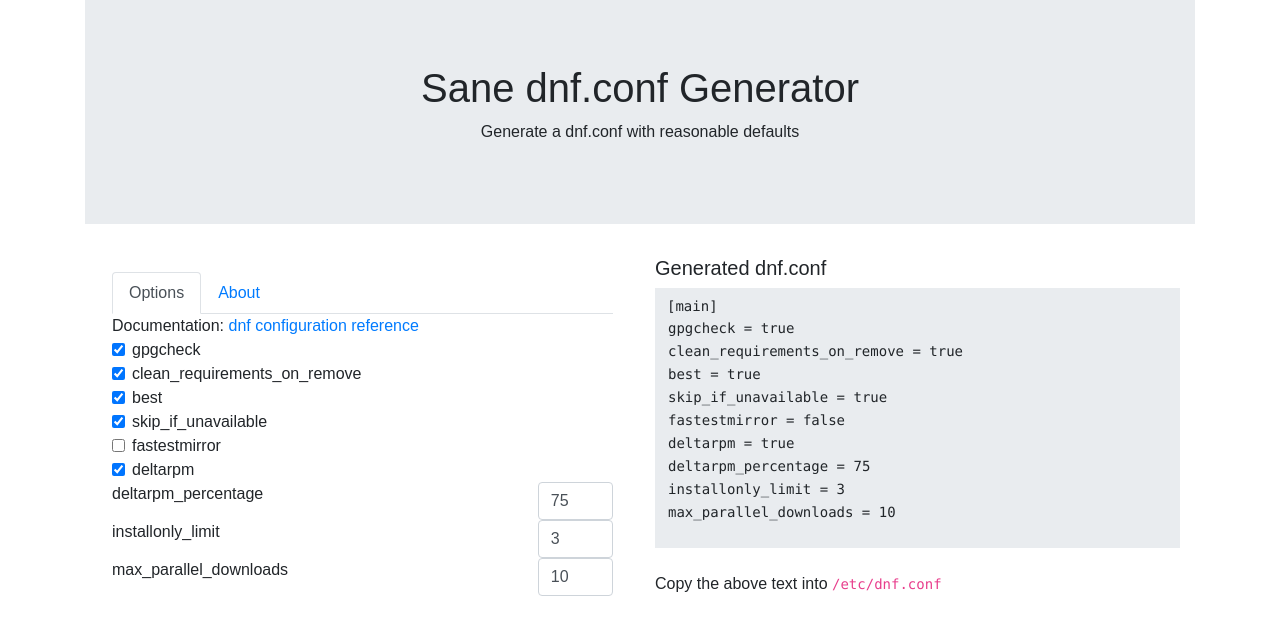
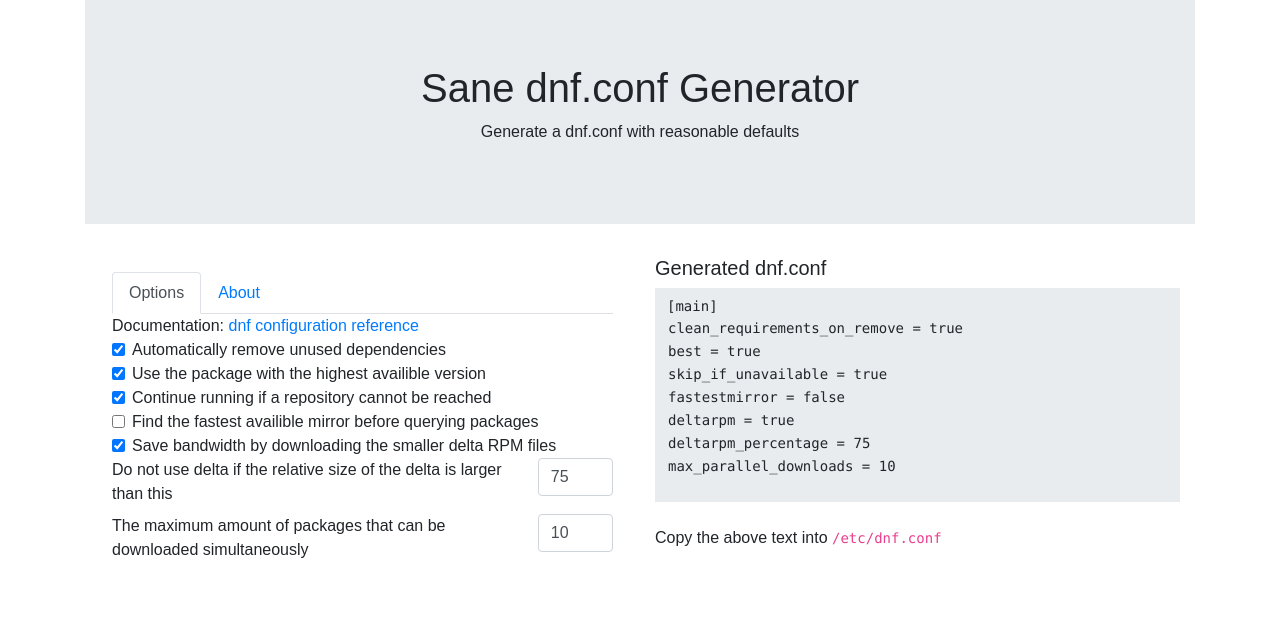
Before and after one commit to hewlett-packard-lovecraft/sane-dnf-config-generator, a React (Create React App) app: page / in a window 1280 px wide. Shown: the top 634 px of the page. Built offline with nearby package versions, Linux system fonts and the light colour scheme.

Commit message:
added description

```diff
--- a/src/Components/ConfigurationForm.tsx
+++ /dev/null
@@ -1,37 +0,0 @@
-import React from "react";
-import Option from "../Types/IOption";
-import ConfigurationOption from "./ConfigurationOption";
-import { Form } from "react-bootstrap";
-
-interface IProps {
-  options: Option[];
-  handleInputChange: (index: number, value: number) => void;
-  handleCheckboxChange: (index: number) => void;
-}
-
-class ConfigurationForm extends React.Component<IProps> {
-  render() {
-    let options = this.props.options.map((option: Option, index: number) => (
-      <ConfigurationOption
-        option={option}
-        index={index}
-        handleInputChange={this.props.handleInputChange}
-        handleCheckboxChange={this.props.handleCheckboxChange}
-        key={`configuration-${option.name}`}
-      />
-    ));
-
-    return (
-      <>
-        Documentation:{" "}
-        <a href="https://dnf.readthedocs.io/en/latest/">
-          dnf configuration reference
-        </a>{" "}
-        <br />
-        <Form>{options}</Form>
-      </>
-    );
-  }
-}
-
-export default ConfigurationForm;
--- a/src/Components/ConfigurationOption.tsx
+++ b/src/Components/ConfigurationOption.tsx
@@ -10,41 +10,39 @@
   handleCheckboxChange: (index: number) => void;
 }
 
-class ConfigurationOption extends React.Component<IProps> {
-  render() {
-      if (typeof this.props.option.value === "boolean") {
+const ConfigurationOption = (props: IProps) => {
+    if (typeof props.option.value === "boolean") {
       return (
-          <div key={`configuration-${this.props.option.name}`}>
+        <div key={`configuration-${props.option.name}`}>
           <Form.Check
             type={"checkbox"}
-              key={`configuration-${this.props.option.name}`}
-              label={this.props.option.name}
-              checked={ this.props.option.value }
-              onChange={ () => this.props.handleCheckboxChange(this.props.index) }
+            key={`configuration-${props.option.name}`}
+            label={props.option.description}
+            checked={ props.option.value }
+            onChange={ () => props.handleCheckboxChange(props.index) }
           />
         </div>
       );
-      } else if (typeof this.props.option.value === "number") {
+    } else if (typeof props.option.value === "number") {
       return (
-          <div key={`configuration-${this.props.option.name}`}>
+        <div key={`configuration-${props.option.name}`}>
           <Form.Row>
             <Col xs="10">
-                <Form.Label>{this.props.option.name}</Form.Label>
+              <Form.Label>{props.option.description}</Form.Label>
             </Col>
             <Col>
               <Form.Control
                 type={"number"}
-                  key={`configuration-${this.props.option.name}`}
-                  value={this.props.option.value}
-                  onChange={ (e: React.ChangeEvent<HTMLInputElement>) => this.props.handleInputChange(this.props.index, parseInt(e.target.value)) }
+                key={`configuration-${props.option.name}`}
+                value={props.option.value}
+                onChange={ (e: React.ChangeEvent<HTMLInputElement>) => props.handleInputChange(props.index, parseInt(e.target.value)) }
               />
             </Col>
           </Form.Row>
         </div>
       );
     } else {
-      return <div key={`configuration-${this.props.option.name}`}> </div>;
-    }
+    return <div key={`configuration-${props.option.name}`}> </div>;
   }
 }
 
--- a/src/Components/ConfigurationPane.tsx
+++ b/src/Components/ConfigurationPane.tsx
@@ -1,7 +1,7 @@
-import { Tabs, Tab } from "react-bootstrap";
 
+import { Tabs, Tab, Form } from "react-bootstrap";
 import Option from "../Types/IOption";
-import ConfigurationForm from "./ConfigurationForm";
+import ConfigurationOption from "./ConfigurationOption";
 
 interface IProps {
   options: Option[];
@@ -10,15 +10,31 @@
 }
 
 const ConfigurationPane = (props: IProps) => {
+    let options = props.options.map((option: Option, index: number) => (
+      <ConfigurationOption
+        option={option}
+        index={index}
+        handleInputChange={props.handleInputChange}
+        handleCheckboxChange={props.handleCheckboxChange}
+        key={`configuration-${option.name}`}
+      />
+    ));
+
   return (
     <div className="configuration-pane">
-      <Tabs variant="tabs">
+      <Tabs
+        variant="tabs"
+        transition={false}
+      >
         <Tab eventKey="home" title="Options">
-          <ConfigurationForm
-            options={props.options}
-            handleCheckboxChange={ props.handleCheckboxChange }
-            handleInputChange={ props.handleInputChange }
-          />
+          <>
+            Documentation:{" "}
+            <a href="https://dnf.readthedocs.io/en/latest/conf_ref.html">
+              dnf configuration reference
+            </a>{" "}
+            <br />
+            <Form>{options}</Form>
+            </>
         </Tab>
         <Tab eventKey="profile" title="About">
           <p>
--- a/src/Components/Main.tsx
+++ b/src/Components/Main.tsx
@@ -1,3 +1,4 @@
+
 import React from "react";
 import { Container, Row, Col } from "react-bootstrap";
 import ConfigurationPane from "./ConfigurationPane";
@@ -14,56 +15,72 @@
     this.state = {
       options: [
         {
-          name: "gpgcheck",
-          enabled: true,
-          value: true,
-        },
-
-        {
           name: "clean_requirements_on_remove",
           enabled: true,
+          description:
+          `
+          Automatically remove unused dependencies
+          `,
           value: true,
         },
 
         {
           name: "best",
           enabled: true,
+          description:
+          `
+          Use the package with the highest availible version
+          `,
           value: true,
         },
 
         {
           name: "skip_if_unavailable",
           enabled: true,
+          description:
+          `
+          Continue running if a repository cannot be reached
+          `,
           value: true,
         },
 
         {
           name: "fastestmirror",
           enabled: true,
+          description:
+          `
+          Find the fastest availible mirror before querying packages
+          `,
           value: false,
         },
 
         {
           name: "deltarpm",
           enabled: true,
+          description:
+          `
+          Save bandwidth by downloading the smaller delta RPM files
+          `,
           value: true,
         },
 
         {
           name: "deltarpm_percentage",
           enabled: true,
+          description:
+          `
+          Do not use delta if the relative size of the delta is larger than this
+          `,
           value: 75,
-        },
-
-        {
-          name: "installonly_limit",
-          enabled: true,
-          value: 3,
         },
 
         {
           name: "max_parallel_downloads",
           enabled: true,
+          description:
+          `
+          The maximum amount of packages that can be downloaded simultaneously
+          `,
           value: 10,
         },
       ],
--- a/src/Types/IOption.tsx
+++ b/src/Types/IOption.tsx
@@ -1,6 +1,7 @@
 interface IOption {
   name: string;
   enabled: boolean;
+  description: string;
   value: number | boolean;
 }
 
```
Also changed, not shown: 1 other file (tests, documents, lock files or other folders). Lines whose indentation alone changed are shown as unchanged.
